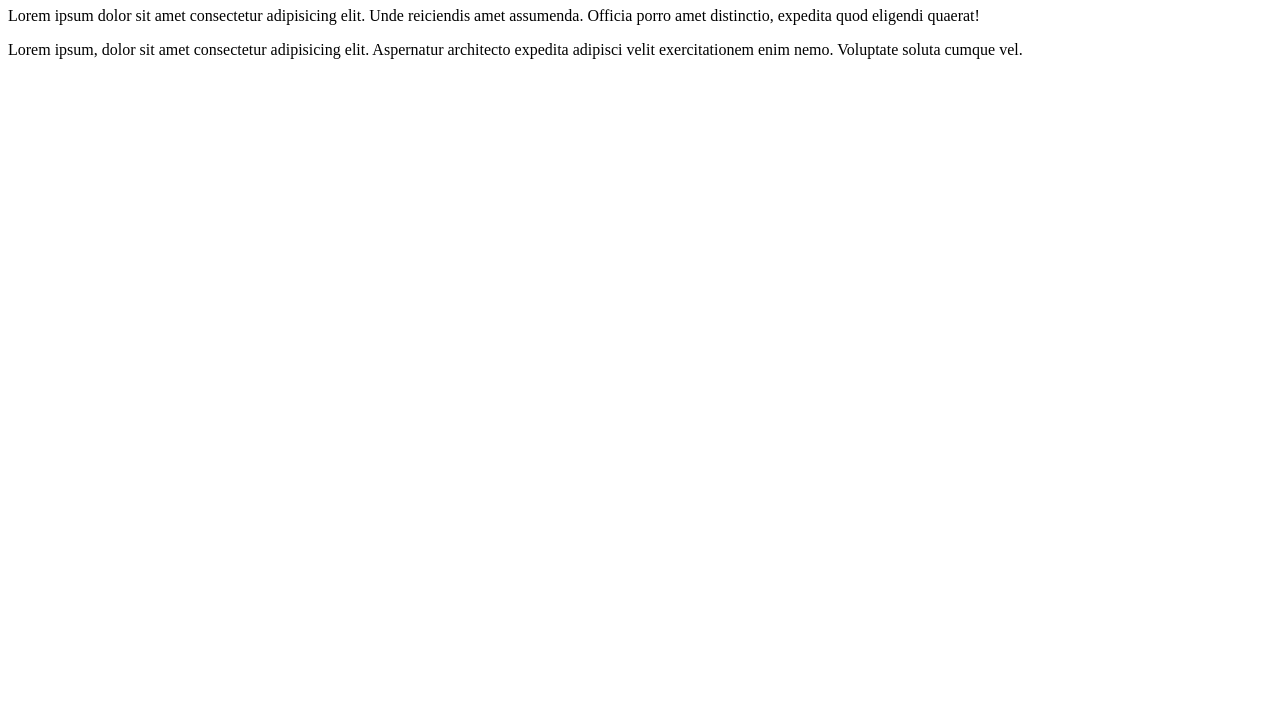
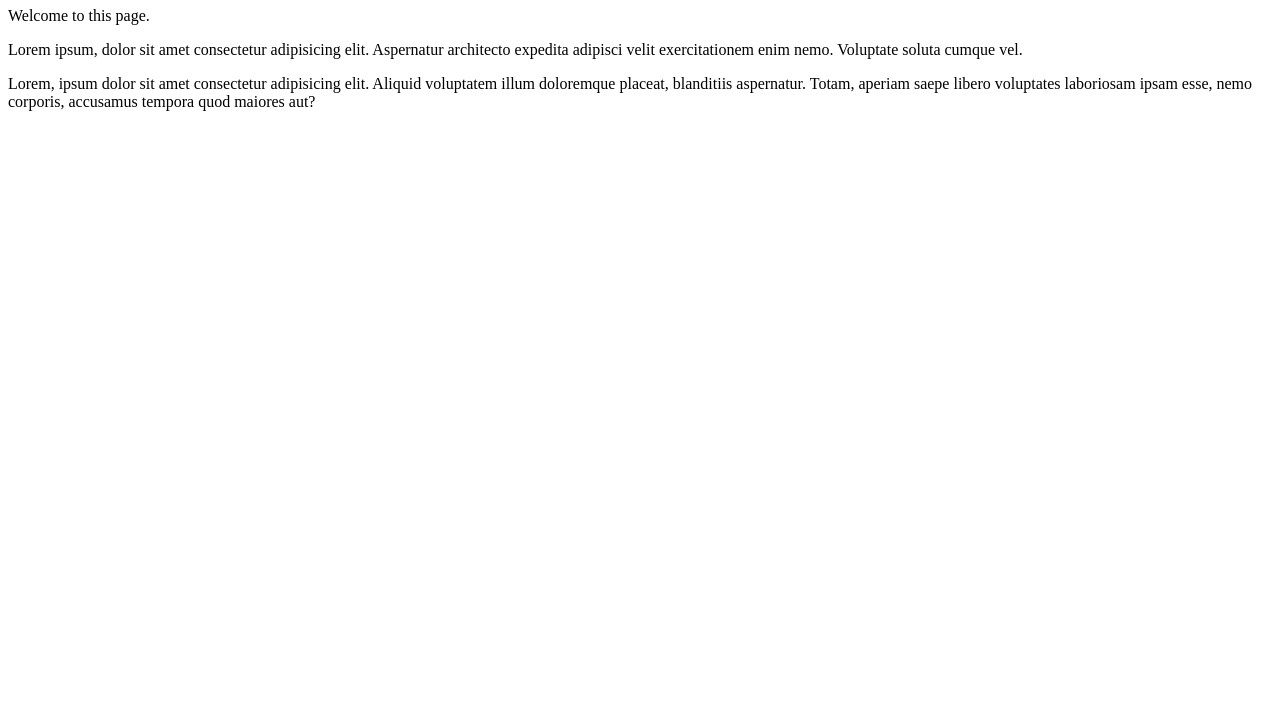
Before and after one commit to destinybrotobor/E-Market-1-2026, a plain HTML site: page index.html in a window 1280 px wide. Shown: the part 73-800 px from the top of the page. Drawn offline with Linux system fonts and the light colour scheme.

Commit message:
Added more content

```diff
--- a/index.html
+++ b/index.html
@@ -7,15 +7,18 @@
   </head>
   <body>
     <h1>Your One and Only Marketplace</h1>
-    <p>
-      Lorem ipsum dolor sit amet consectetur adipisicing elit. Unde reiciendis
-      amet assumenda. Officia porro amet distinctio, expedita quod eligendi
-      quaerat!
-    </p>
+    <p>Welcome to this page.</p>
     <p>
       Lorem ipsum, dolor sit amet consectetur adipisicing elit. Aspernatur
       architecto expedita adipisci velit exercitationem enim nemo. Voluptate
       soluta cumque vel.
     </p>
+
+    <p>
+      Lorem, ipsum dolor sit amet consectetur adipisicing elit. Aliquid
+      voluptatem illum doloremque placeat, blanditiis aspernatur. Totam, aperiam
+      saepe libero voluptates laboriosam ipsam esse, nemo corporis, accusamus
+      tempora quod maiores aut?
+    </p>
   </body>
 </html>
```
